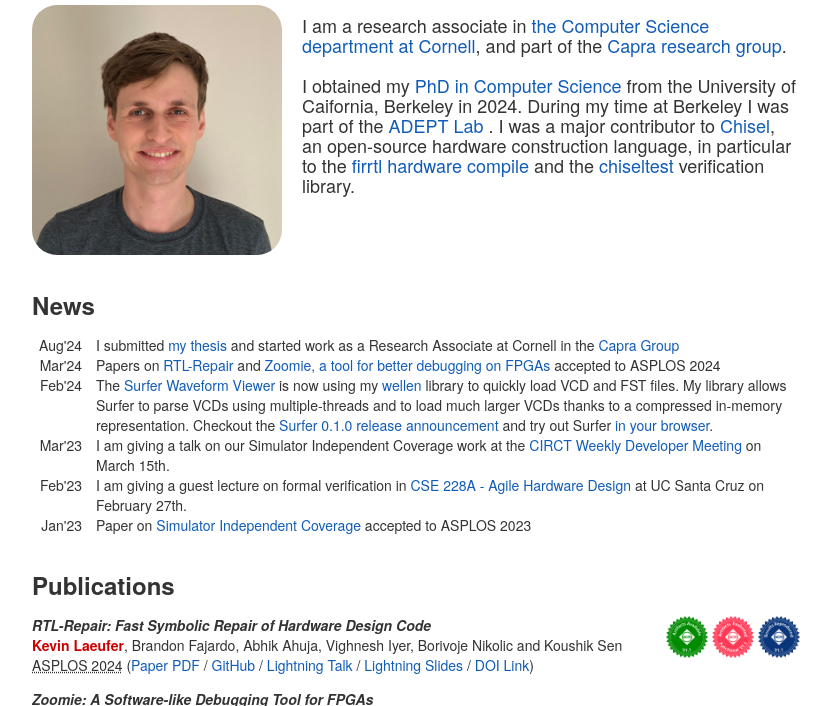
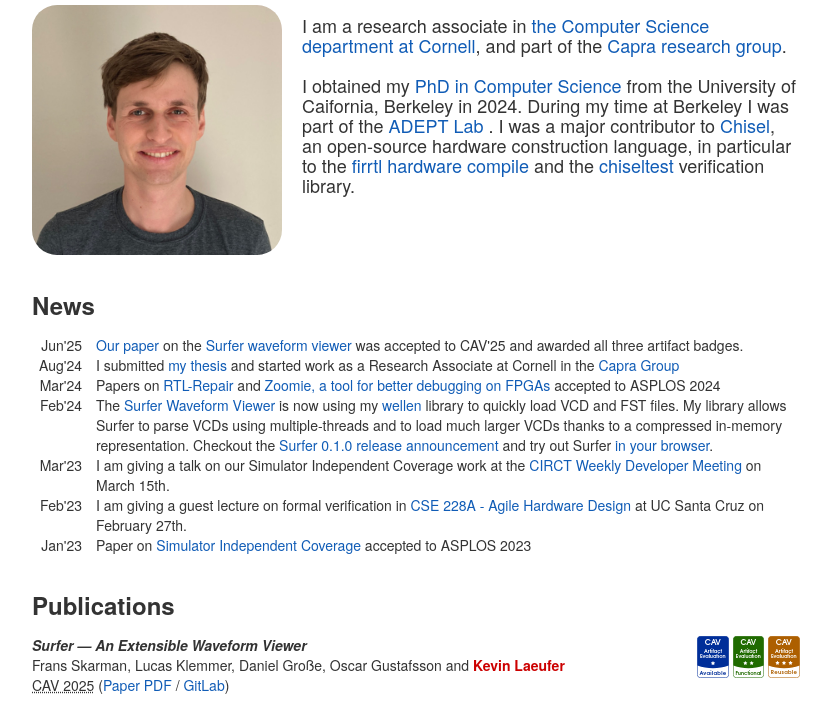
Before and after one commit to ekiwi/ekiwi.github.io, a plain HTML site: page index.html in a window 1280 px wide. Shown: the part 92-798 px from the top of the page, without its empty margins (224-1055 px from the left). Drawn offline with Linux system fonts and the light colour scheme.

Commit message:
surfer paper

```diff
--- a/index.html
+++ b/index.html
@@ -42,6 +42,7 @@ and the <a href="https://github.com/ucb-bar/chisel-testers2">chiseltest</a> veri
 
 <div class="row">
 <h2>News</h2><ul class="news">
+<li><div class="date">Jun'25</div><div><a href="pdfs/surfer_cav2025.pdf">Our paper</a> on the <a href="https://surfer-project.org/">Surfer waveform viewer</a> was accepted to CAV'25 and awarded all three artifact badges.</div></li>
 <li><div class="date">Aug'24</div><div>I submitted <a href="https://www2.eecs.berkeley.edu/Pubs/TechRpts/2024/EECS-2024-157.pdf">my thesis</a> and started work as a Research Associate at Cornell in the <a href="https://capra.cs.cornell.edu/">Capra Group</a></div></li>
 <li><div class="date">Mar'24</div><div>Papers on <a href="pdfs/rtl_repair_kevin_laeufer_asplos2024.pdf">RTL-Repair</a> and <a href="pdfs/zoomie_asplos2024.pdf">Zoomie, a tool for better debugging on FPGAs</a> accepted to ASPLOS 2024</div></li>
 <li><div class="date">Feb'24</div><div>
@@ -61,6 +62,28 @@ and try out Surfer <a href="https://app.surfer-project.org/">in your browser</a>
 
 <div class="row">
 <h2>Publications</h2><ul class="pubs-list">
+
+<!-- Surfer-->
+<li>
+  <div class="badges">
+    <a title="CAV Artifact Available" href="https://conferences.i-cav.org/2025/artifact">
+    <img class="badge" src="images/artifacts_cav_1-available.svg" alt="CAV Artifact Available"></a>
+    <a title="CAV Artifact Functional" href="https://conferences.i-cav.org/2025/artifact">
+    <img class="badge" src="images/artifacts_cav_2-functional.svg" alt="CAV Artifact Functional"></a>
+    <a title="CAV Artifact Reusable" href="https://conferences.i-cav.org/2025/artifact">
+    <img class="badge" src="images/artifacts_cav_3-reusable.svg" alt="CAV Artifact Reusable"></a>
+  </div>
+
+  <span class="paper">Surfer — An Extensible Waveform Viewer</span>
+  <br />
+  Frans Skarman, Lucas Klemmer, Daniel Große, Oscar Gustafsson and <span class="me">Kevin Laeufer</span>
+  <br />
+  <abbr class="conf" title="37th International Conference on Computer Aided Verification">CAV 2025</abbr>
+  (<a href = "pdfs/surfer_cav2025.pdf">Paper PDF</a> /
+  <a href = "https://gitlab.com/surfer-project/surfer">GitLab</a>)
+</li>
+
+
 
 <!-- RTL-Repair -->
 <li>
```
Also changed, not shown: 1 other file.
